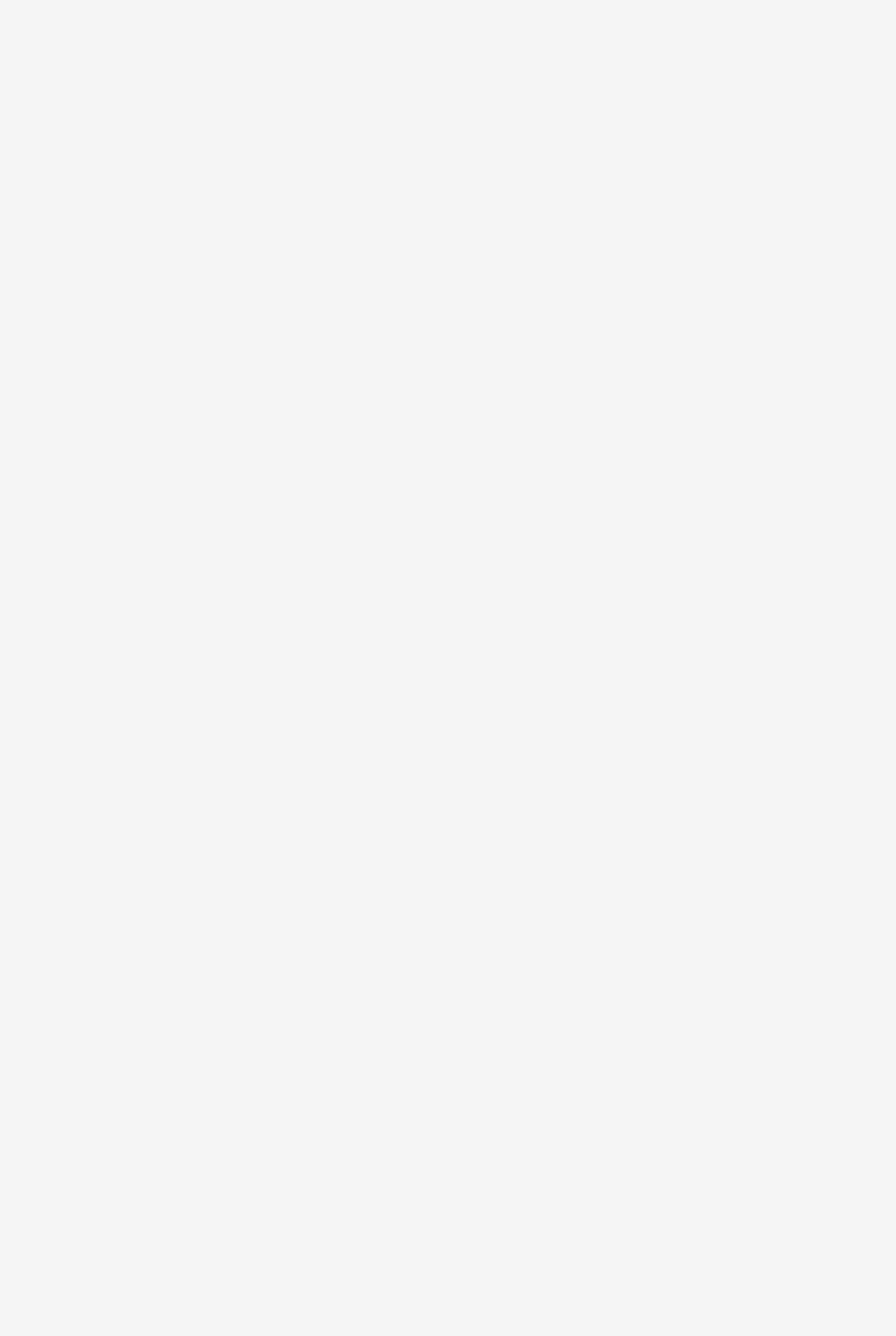
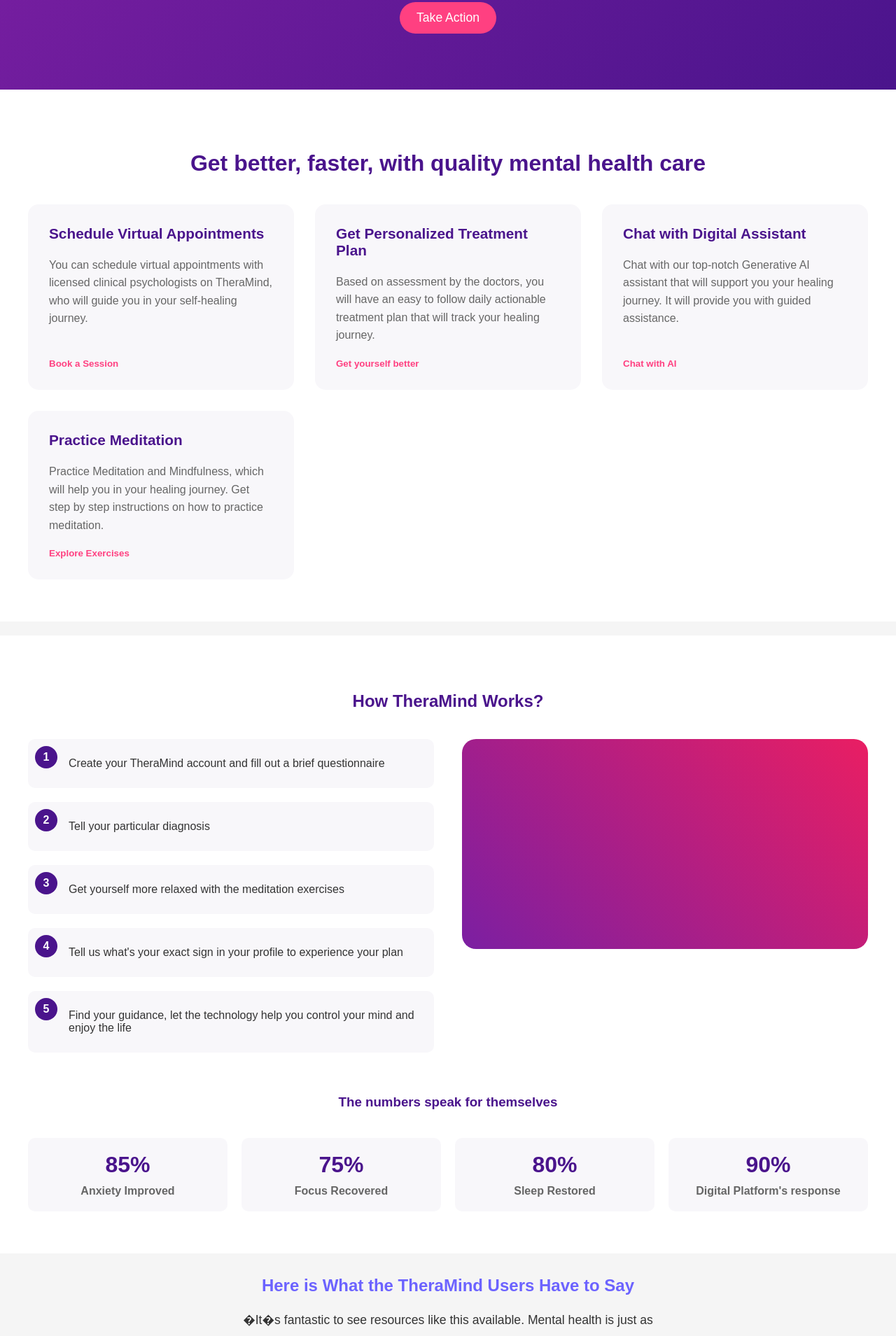
Before and after one commit to poetabdullah/theramind, a React (Create React App) app: page / in a window 1280 px wide. Shown: the part 3280-5189 px from the top of the page at 70% size. Before the commit the page ends 3059 px from the top, so only its background shows below. Built offline with nearby package versions, Linux system fonts and the light colour scheme.

Commit message:
Questionnaire page added

```diff
--- a/src/App.js
+++ b/src/App.js
@@ -2,6 +2,7 @@
 import React from 'react';
 import { Routes, Route } from 'react-router-dom';
 import HomePage from './pages/HomePage';
+import Questionnaire from './pages/Questionnaire';
 import Navbar from './components/Navbar';
 
 const App = () => (
@@ -10,6 +11,9 @@ const App = () => (
     <Routes>
       <Route path="/" element={<HomePage />} />
     </Routes>
+    <Routes>
+      <Route path="/" element={<Questionnaire />} />
+    </Routes>
   </div>
 );
 
--- /dev/null
+++ b/src/pages/Questionnaire.js
@@ -0,0 +1,19 @@
+import React from 'react';
+import Banner from '../components/Banner';
+import Services from '../components/Services';
+import HowItWorks from '../components/HowItWorks';
+import Testimonial from '../components/Testimonial';
+import Contact from '../components/Contact';
+import Footer from '../components/Footer';
+
+const Questionnaire = () => (
+  <>
+    <Banner />
+    <Services />
+    <HowItWorks />
+    <Testimonial />
+    <Contact />
+    <Footer />
+  </>
+);
+export default Questionnaire;
```
Also changed, not shown: 1 other file (tests, documents, lock files or other folders).
